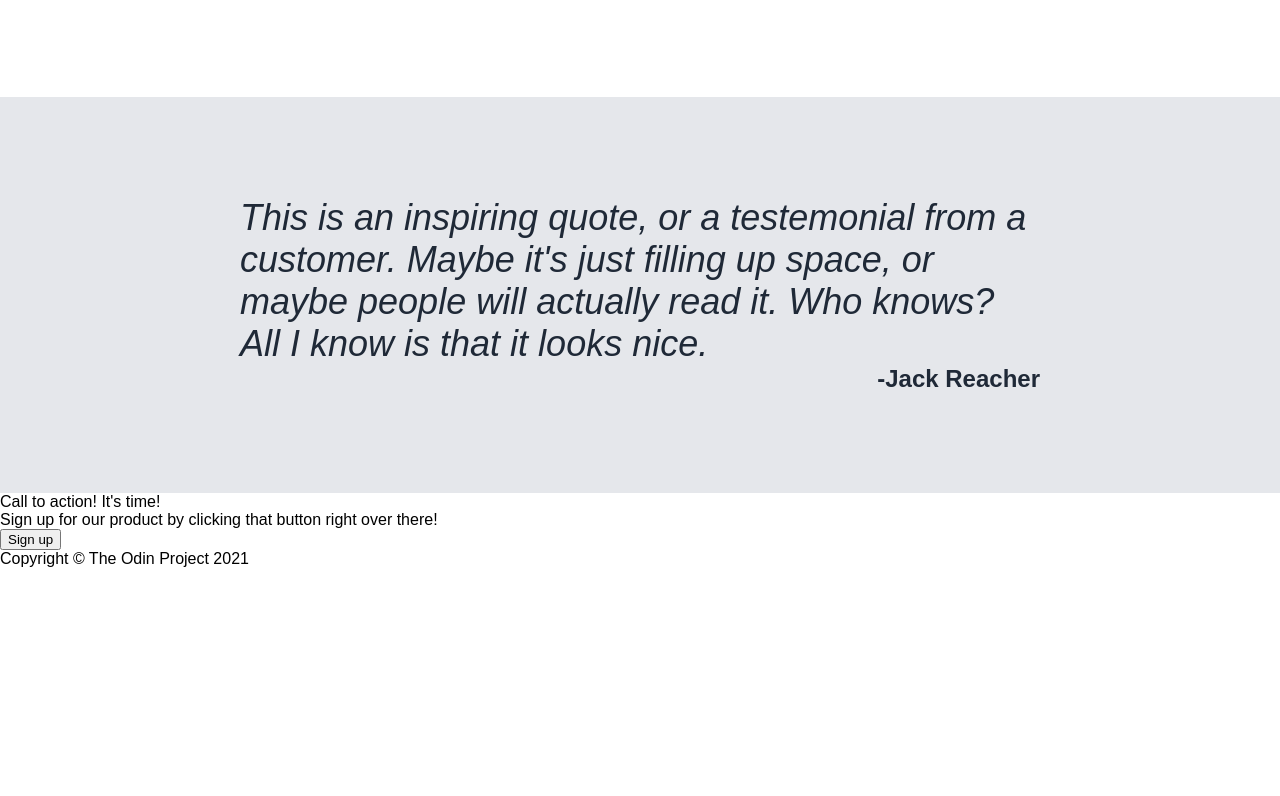
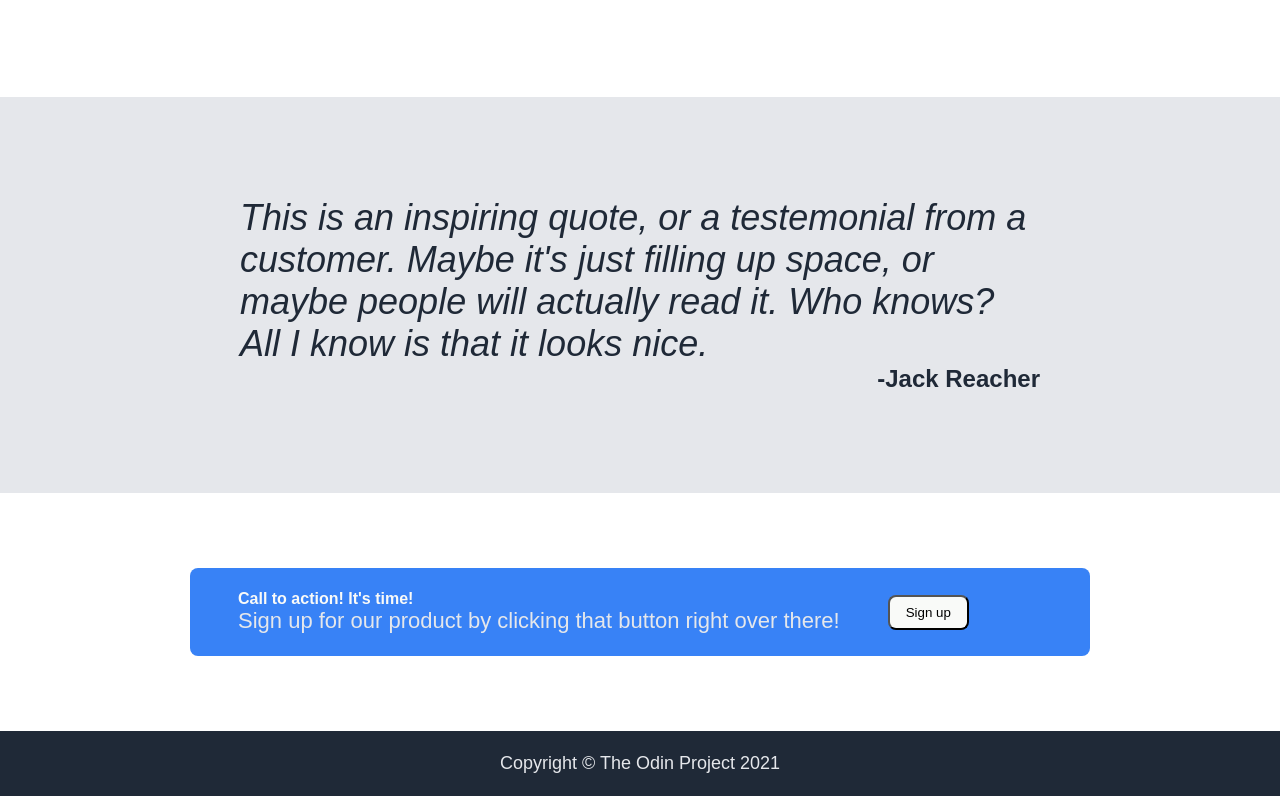
Before and after one commit to Adeebbm/Landing-page-The-odin-project, a plain HTML site: page index.html in a window 1280 px wide. Shown: the part 795-1591 px from the top of the page. Before the commit the page ends 1363 px from the top, so only its background shows below. Drawn offline with Linux system fonts and the light colour scheme.

Commit message:
Style part 4 and footer of the landing page using css

```diff
--- a/style.css
+++ b/style.css
@@ -160,3 +160,51 @@ a{
     color: #1F2937;
     font-weight: 900;
 }
+
+.part-4{
+    display: flex;
+    justify-content: center;
+    align-items: center;
+    padding: 75px;
+}
+
+.box{
+    flex: 0 1 900px;
+    display: flex;
+    background-color: #3882F6;
+    border-radius: 8px;
+    align-items: center;
+}
+
+.text{
+    display: flex;
+    flex-direction: column;
+    justify-content: center;
+    padding: 22px 48px;
+}
+
+.text-top-4{
+    color: #F9FAF8;
+    font-weight: 700;
+}
+
+.text-bottom-4{
+    color: #E5E7EB;
+    font-size: 22px;
+}
+
+.button-4{
+    background-color: #F9FAF8;
+    padding: 8px 16px;
+    border-radius: 8px;
+}
+
+.footer{
+    background-color: #1F2937;
+    display: flex;
+    justify-content: center;
+    align-items: center;
+    color: #E5E7EB;
+    font-size: 18px;
+    padding: 22px;
+}
```
